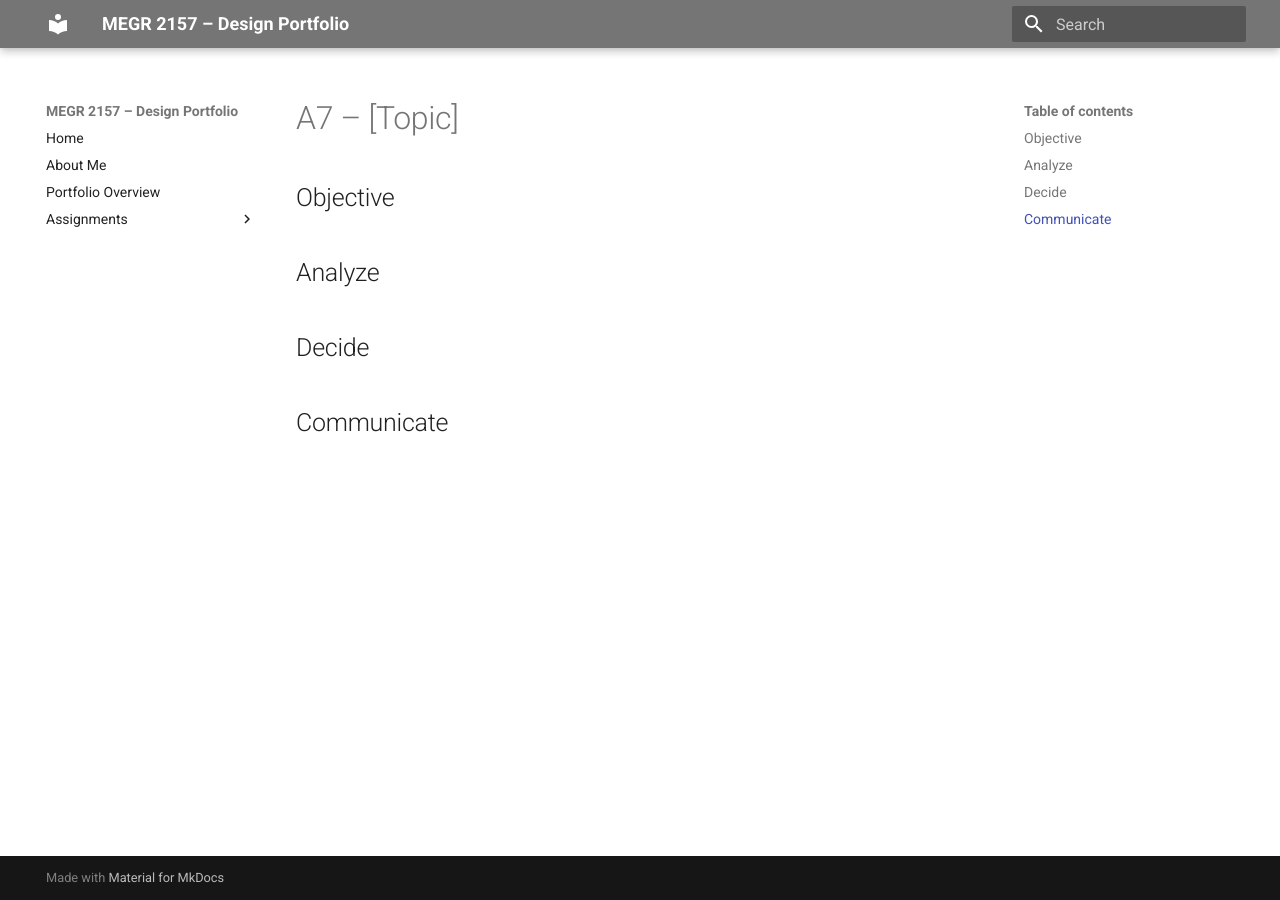
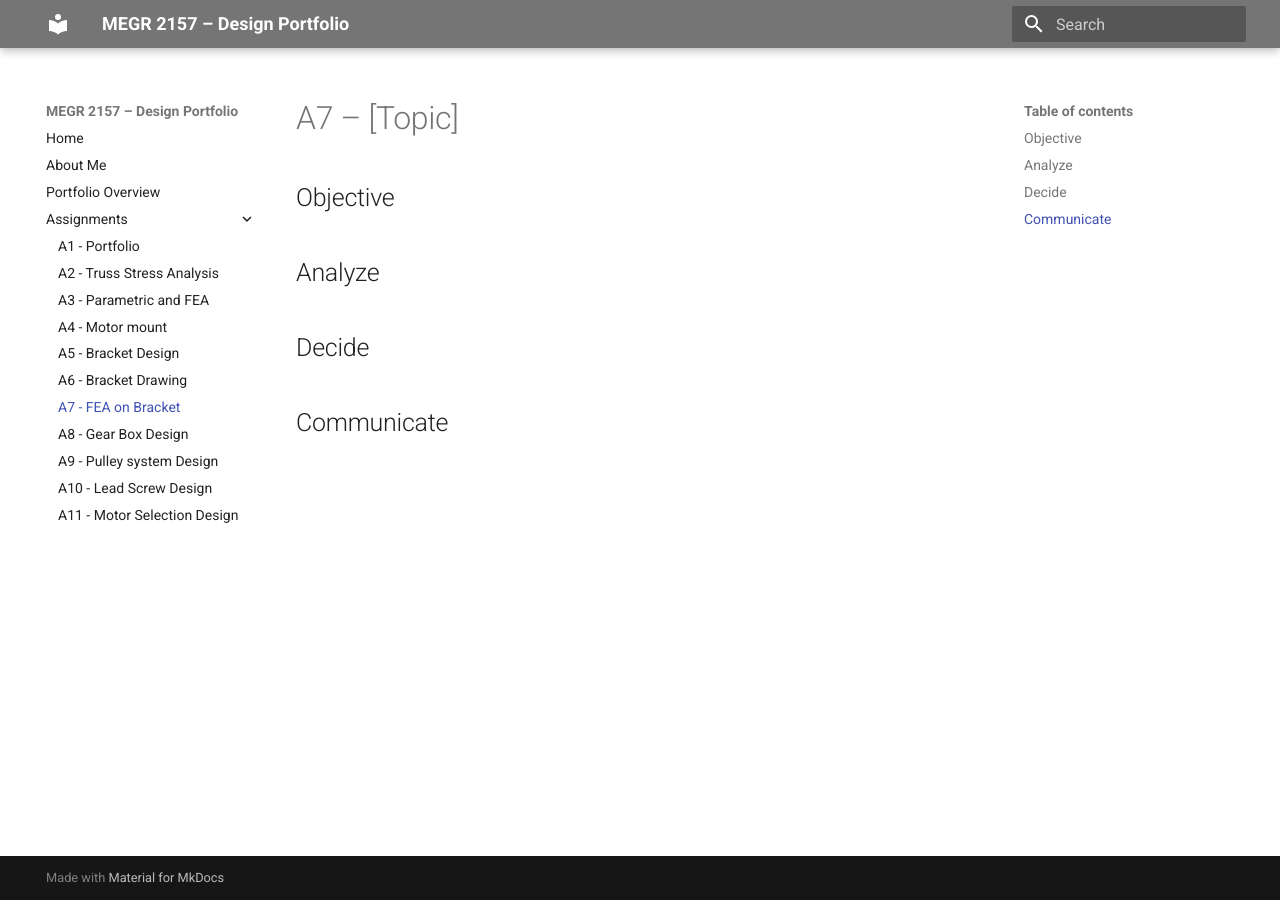
Before and after one commit to JHernPR/MEGR-2157-portfolio, an MkDocs documentation site: the page built from docs/assignments/A07/index.md, in a window 1280 px wide. Built offline with MkDocs 1.6.1 and Material for MkDocs 9.7.7, drawn with Linux system fonts in a browser that asks for light colours; part of the change alters nothing that is shown.

Commit message:
Update mkdocs.yml

```diff
--- a/mkdocs.yml
+++ b/mkdocs.yml
@@ -14,14 +14,14 @@ nav:
   - About Me: aboutme/index.md
   - Portfolio Overview: portfolio-overview.md
   - Assignments:
-      - A1 - Portfolio: assignments/Portfolio/index.md
-      - A2 - Truss Stress Analysis: assignments/Truss Stress Analysis/index.md
-      - A3 - Parametric and FEA: assignments/Parametric and FEA/index.md
-      - A4 - Motor mount: assignments/Motor mount/index.md
-      - A5 - Bracket Design: assignments/Bracket Design/index.md
-      - A6 - Bracket Drawing: assignments/Bracket Drawing/index.md
-      - A7 - FEA on Bracket: assignments/FEA on Bracket/index.md
-      - A8 - Gear Box Design: assignments/Gear Box Design/index.md
-      - A9 - Pulley system Design: assignments/Pulley system Design/index.md
-      - A10 - Lead Screw Design: assignments/Lead Screw Design/index.md
-      - A11 - Motor Selection Design: assignments/Motor Selection Design/index.md
+      - A1 - Portfolio: assignments/A01/index.md
+      - A2 - Truss Stress Analysis: assignments/A02/index.md
+      - A3 - Parametric and FEA: assignments/A03/index.md
+      - A4 - Motor mount: assignments/A04/index.md
+      - A5 - Bracket Design: assignments/A05/index.md
+      - A6 - Bracket Drawing: assignments/A06/index.md
+      - A7 - FEA on Bracket: assignments/A07/index.md
+      - A8 - Gear Box Design: assignments/A08/index.md
+      - A9 - Pulley system Design: assignments/A09/index.md
+      - A10 - Lead Screw Design: assignments/A10/index.md
+      - A11 - Motor Selection Design: assignments/a11/index.md
```
